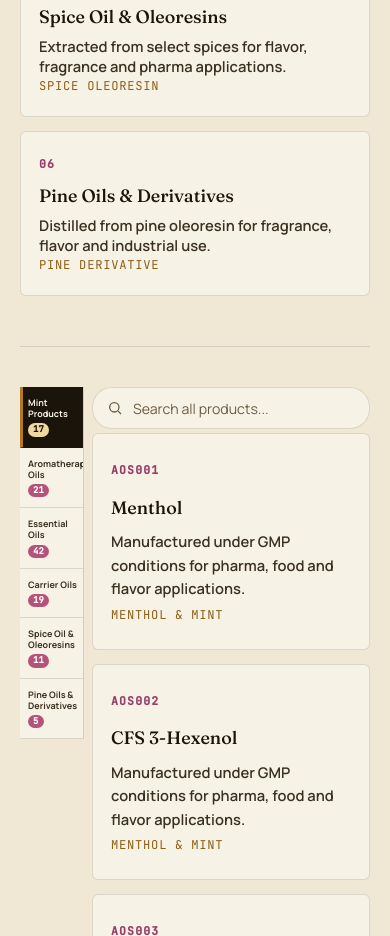
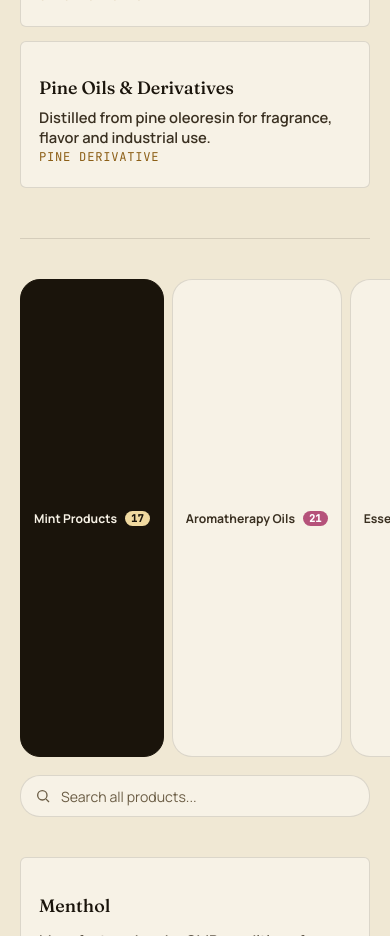
Before and after one commit to SaumyaGuptaTechnokrat/AyushAroma, a React (Vite) app: page / in a window 390 px wide. Shown: the part 3880-4816 px from the top of the page. Built offline with nearby package versions, Linux system fonts and the light colour scheme.

Commit message:
removed number and improved UI

```diff
--- a/index.html
+++ b/index.html
@@ -54,7 +54,7 @@
     "@type": "PostalAddress",
     "addressLocality": "Ghaziabad",
     "addressRegion": "Uttar Pradesh",
-    "addressCountry": "I"
+    "addressCountry": "IN"
   },
   "telephone": "+91-8285111617",
   "email": "info@aosproduct.com",
--- a/src/styles/products.css
+++ b/src/styles/products.css
@@ -27,11 +27,9 @@
     background: var(--bg-panel-2);
   }
   .product-card .pnum{
-    font-family: var(--mono);
-    font-size: 0.72rem;
-    color: var(--rose-soft);
-    font-weight: 700;
-    letter-spacing: 0.1em;
+    /* SKU code (e.g. AOS001) hidden per request — kept in the DOM/markup
+       in case you want it back for internal reference, just not shown. */
+    display: none;
   }
   .product-card h3{
     font-family: var(--display);
@@ -238,120 +236,60 @@
   /* ===== sm : phones portrait ===== */
   @media (max-width: 720px){
     .products-grid{ grid-template-columns: 1fr; gap: 18px; }
-    .product-tabs{ gap: 8px; }
-    .product-tab{ padding: 8px 14px; font-size: 0.8rem; }
 
     .product-list-block{
       margin-top: 50px;
       padding-top: 40px;
-
-      display: grid;
-      grid-template-columns: 76px 1fr;
-      grid-template-areas:
-        "tabs search"
-        "tabs grid"
-        "tabs pagination";
-      column-gap: 10px;
     }
 
-    /* Unwraps product-toolbar so its children (tabs + search) become direct
-       grid items of product-list-block, sitting parallel to the cards
-       instead of stacked above them. */
     .product-toolbar{
-      display: contents;
+      flex-direction: column;
+      align-items: stretch;
+      gap: 16px;
     }
 
+    /* Horizontally-scrollable chip row instead of a cramped vertical
+       sidebar. Keeps the same pill design as desktop — which already
+       contains long labels + the count badge cleanly — just makes it
+       swipeable so nothing gets squeezed or spills out of its box. */
     .product-tabs{
-      grid-area: tabs;
-      display: flex;
-      flex-direction: column;
-      gap: 0;
-      /* Sticky, not fixed: only stays pinned while product-list-block is
-         in view. It scrolls away naturally once the section ends, so it
-         is never visible in any other section of the page. */
-      position: sticky;
-      top: 106px;
-      align-self: start;
-      max-height: calc(100svh - 120px);
-      overflow-y: auto;
-      border-right: 1px solid var(--line);
+      flex-wrap: nowrap;
+      overflow-x: auto;
+      -webkit-overflow-scrolling: touch;
+      scrollbar-width: none;
+      gap: 8px;
+      padding-bottom: 2px;
+      /* fade hint so it's clear there's more to scroll */
+      -webkit-mask-image: linear-gradient(90deg, #000 92%, transparent 100%);
+      mask-image: linear-gradient(90deg, #000 92%, transparent 100%);
+    }
+    .product-tabs::-webkit-scrollbar{ display:none; }
+
+    .product-tab{
+      flex: 0 0 auto;
+      white-space: nowrap;
+      padding: 9px 16px;
+      font-size: 0.8rem;
     }
 
-    .product-tab{
-      flex-direction: column;
-      align-items: flex-start;
-      gap: 4px;
-      width: 100%;
-      padding: 12px 6px 12px 10px;
-      border-radius: 0;
-      border: none;
-      border-bottom: 1px solid var(--line);
-      font-size: 0.62rem;
-      line-height: 1.25;
-      text-align: left;
-      white-space: normal;
-    }
-    .product-tab.active{
-      border-left: 3px solid var(--gold);
-      padding-left: 7px;
-    }
-    .product-tab-count{
-      align-self: flex-start;
-      font-size: 0.62rem;
-      padding: 1px 6px;
-    }
+    .search-bar{ width: 100%; }
 
-    .search-bar{
-      grid-area: search;
-      width: 100%;
-      margin-bottom: 4px;
-    }
+    .products-grid{ gap: 14px; }
+    .product-card{ padding: 26px 20px; }
+    .product-card h3{ font-size: 1.12rem; margin: 12px 0 8px; }
 
-    .products-grid{
-      grid-area: grid;
-      grid-template-columns: 1fr;
-      gap: 14px;
-      padding-left: 0;
-    }
-    .product-card{
-      padding: 26px 20px;
-    }
-    .product-card h3{
-      font-size: 1.12rem;
-      margin: 12px 0 8px;
-    }
-
-    .no-results{
-      grid-area: grid;
-    }
-
-    .pagination{
-      grid-area: pagination;
-      justify-content: flex-start;
-      margin-top: 24px;
-    }
+    .pagination{ justify-content: flex-start; margin-top: 24px; }
   }
 
   /* ===== xsm : small phones ===== */
   @media (max-width: 480px){
-    .product-list-block{
-      grid-template-columns: 64px 1fr;
-      column-gap: 8px;
-    }
-    .product-tabs{
-      top: 96px;
-      max-height: calc(100svh - 110px);
-    }
     .product-tab{
-      font-size: 0.56rem;
-      padding: 10px 4px 10px 8px;
-    }
-    .product-tab.active{
-      padding-left: 5px;
+      padding: 8px 13px;
+      font-size: 0.76rem;
     }
     .product-tab-count{
-      font-size: 0.56rem;
-      padding: 1px 5px;
+      font-size: 0.64rem;
+      padding: 1px 6px;
     }
     .product-card{
       padding: 22px 18px;
@@ -359,12 +297,9 @@
   }
 
   @media (max-width: 375px){
-    .product-list-block{
-      grid-template-columns: 56px 1fr;
-    }
     .product-tab{
-      font-size: 0.52rem;
-      padding: 9px 3px 9px 6px;
+      padding: 7px 12px;
+      font-size: 0.72rem;
     }
     .product-card{ padding: 18px 14px; }
     .product-card h3{ font-size: 1.02rem; }
```
